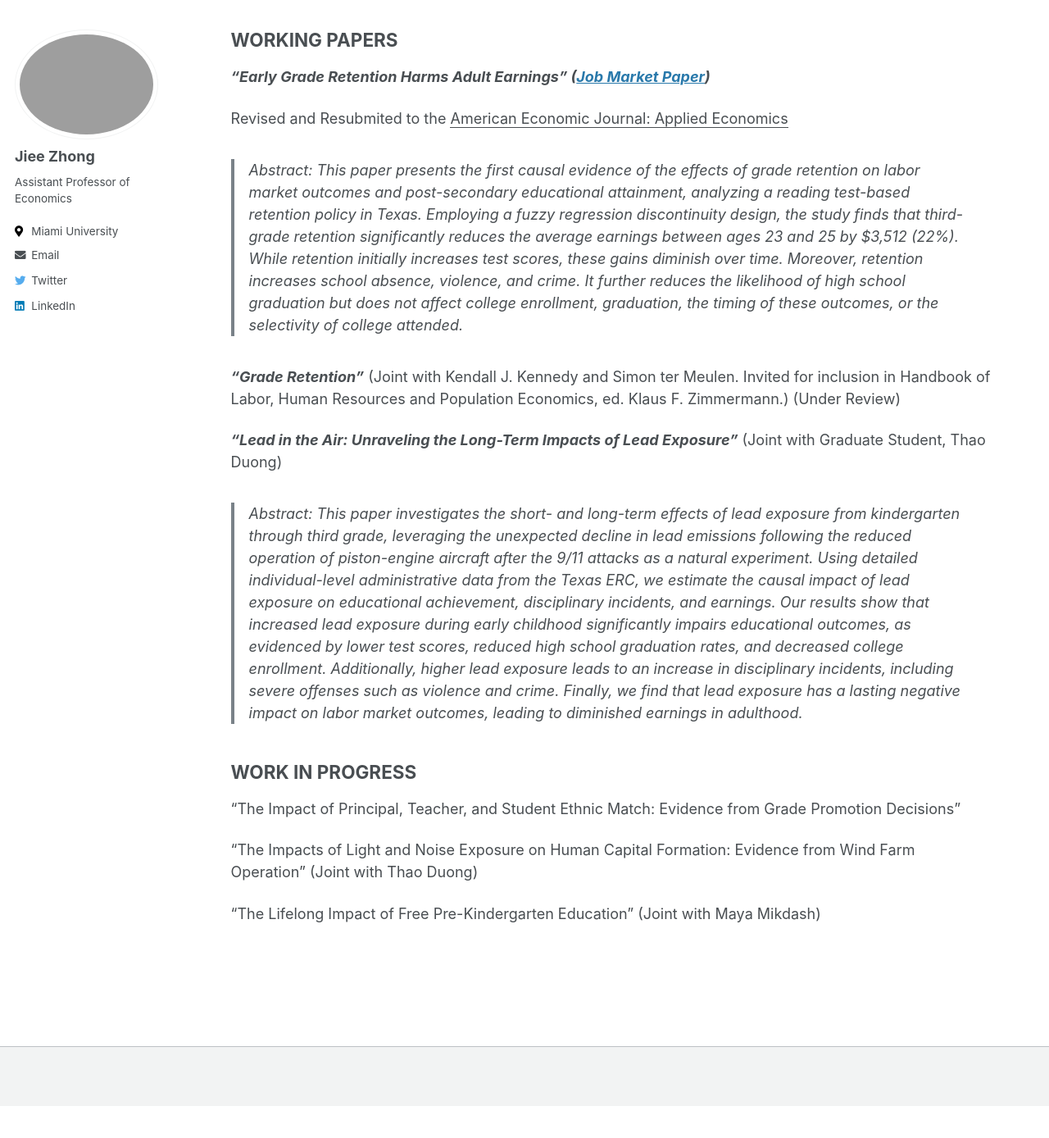
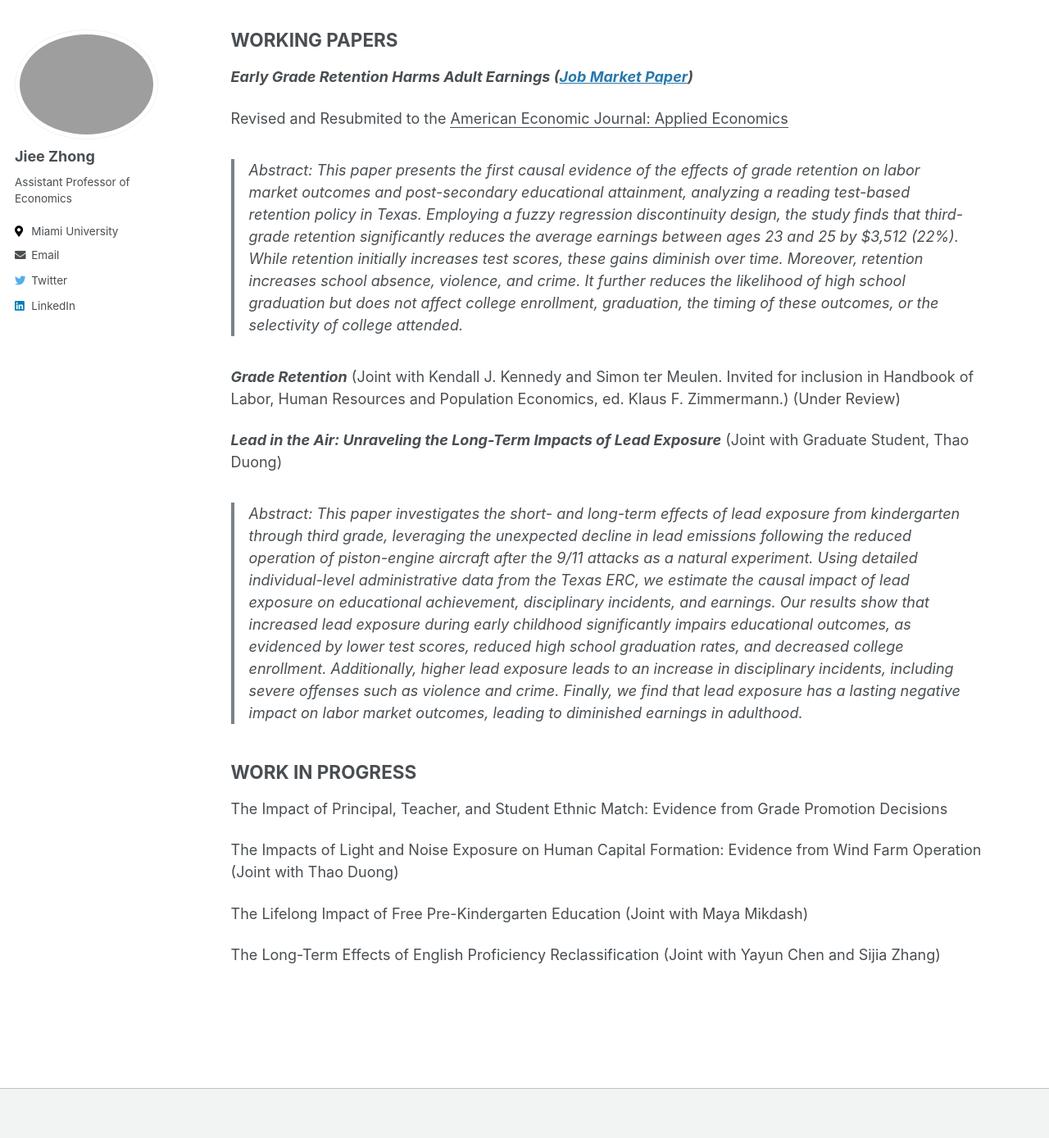
Before and after one commit to jieezhong/jieezhong.github.io, a Jekyll site: the page built from _pages/research.md, in a window 1280 px wide and 1400 px high, scrolled down 721 px. Shown: the top 1388 px of the window at 82% size. Built offline with Jekyll 4.4.1, drawn with Linux system fonts in a browser that asks for light colours; before the commit the page ends 2070 px from its top, so only the background shows below that.

Commit message:
Update research.md

```diff
--- a/_pages/research.md
+++ b/_pages/research.md
@@ -9,7 +9,7 @@ header:
 ---
 ## PUBLICATION
 
-***"[Can Social Media Rhetoric Incite Hate Incidents? Evidence from Trump's "Chinese Virus" Tweets](https://www.sciencedirect.com/science/article/pii/S0094119023000608)"***
+***[Can Social Media Rhetoric Incite Hate Incidents? Evidence from Trump's "Chinese Virus" Tweets](https://www.sciencedirect.com/science/article/pii/S0094119023000608)***
 
  <ins>Journal of Urban Economics</ins>. Corresponding Author, Joint with Andy Cao and Jason M. Lindo.
 
@@ -17,15 +17,15 @@ header:
 
 ## WORKING PAPERS
 
-***"Early Grade Retention Harms Adult Earnings" ([Job Market Paper](/files/pdf/JMP_2024_Miami.pdf))***
+***Early Grade Retention Harms Adult Earnings ([Job Market Paper](/files/pdf/JMP_2024_Miami.pdf))***
 
 Revised and Resubmited to the <ins> American Economic Journal: Applied Economics </ins>
 
 > Abstract: This paper presents the first causal evidence of the effects of grade retention on labor market outcomes and post-secondary educational attainment, analyzing a reading test-based retention policy in Texas. Employing a fuzzy regression discontinuity design, the study finds that third-grade retention significantly reduces the average earnings between ages 23 and 25 by $3,512 (22%). While retention initially increases test scores, these gains diminish over time. Moreover, retention increases school absence, violence, and crime. It further reduces the likelihood of high school graduation but does not affect college enrollment, graduation, the timing of these outcomes, or the selectivity of college attended.
 
-***"Grade Retention"*** (Joint with Kendall J. Kennedy and Simon ter Meulen. Invited for inclusion in Handbook of Labor, Human Resources and Population Economics, ed. Klaus F. Zimmermann.) (Under Review)
+***Grade Retention*** (Joint with Kendall J. Kennedy and Simon ter Meulen. Invited for inclusion in Handbook of Labor, Human Resources and Population Economics, ed. Klaus F. Zimmermann.) (Under Review)
 
-***"Lead in the Air: Unraveling the Long-Term Impacts of Lead Exposure"*** (Joint with Graduate Student, Thao Duong)
+***Lead in the Air: Unraveling the Long-Term Impacts of Lead Exposure*** (Joint with Graduate Student, Thao Duong)
 
 > Abstract: This paper investigates the short- and long-term effects of lead exposure from kindergarten through third grade, leveraging the unexpected decline in lead emissions following the reduced operation of piston-engine aircraft after the 9/11 attacks as a natural experiment. Using detailed individual-level administrative data from the Texas ERC, we estimate the causal impact of lead exposure on educational achievement, disciplinary incidents, and earnings. Our results show that increased lead exposure during early childhood significantly impairs educational outcomes, as evidenced by lower test scores, reduced high school graduation rates, and decreased college enrollment. Additionally, higher lead exposure leads to an increase in disciplinary incidents, including severe offenses such as violence and crime. Finally, we find that lead exposure has a lasting negative impact on labor market outcomes, leading to diminished earnings in adulthood.
 
@@ -33,8 +33,10 @@ Revised and Resubmited to the <ins> American Economic Journal: Applied Economics
 
 ## WORK IN PROGRESS
 
-"The Impact of Principal, Teacher, and Student Ethnic Match: Evidence from Grade Promotion Decisions"
+The Impact of Principal, Teacher, and Student Ethnic Match: Evidence from Grade Promotion Decisions
 
-"The Impacts of Light and Noise Exposure on Human Capital Formation: Evidence from Wind Farm Operation" (Joint with Thao Duong)
+The Impacts of Light and Noise Exposure on Human Capital Formation: Evidence from Wind Farm Operation (Joint with Thao Duong)
 
-"The Lifelong Impact of Free Pre-Kindergarten Education" (Joint with Maya Mikdash)
+The Lifelong Impact of Free Pre-Kindergarten Education (Joint with Maya Mikdash)
+
+The Long-Term Effects of English Proficiency Reclassification (Joint with Yayun Chen and Sijia Zhang)
```
